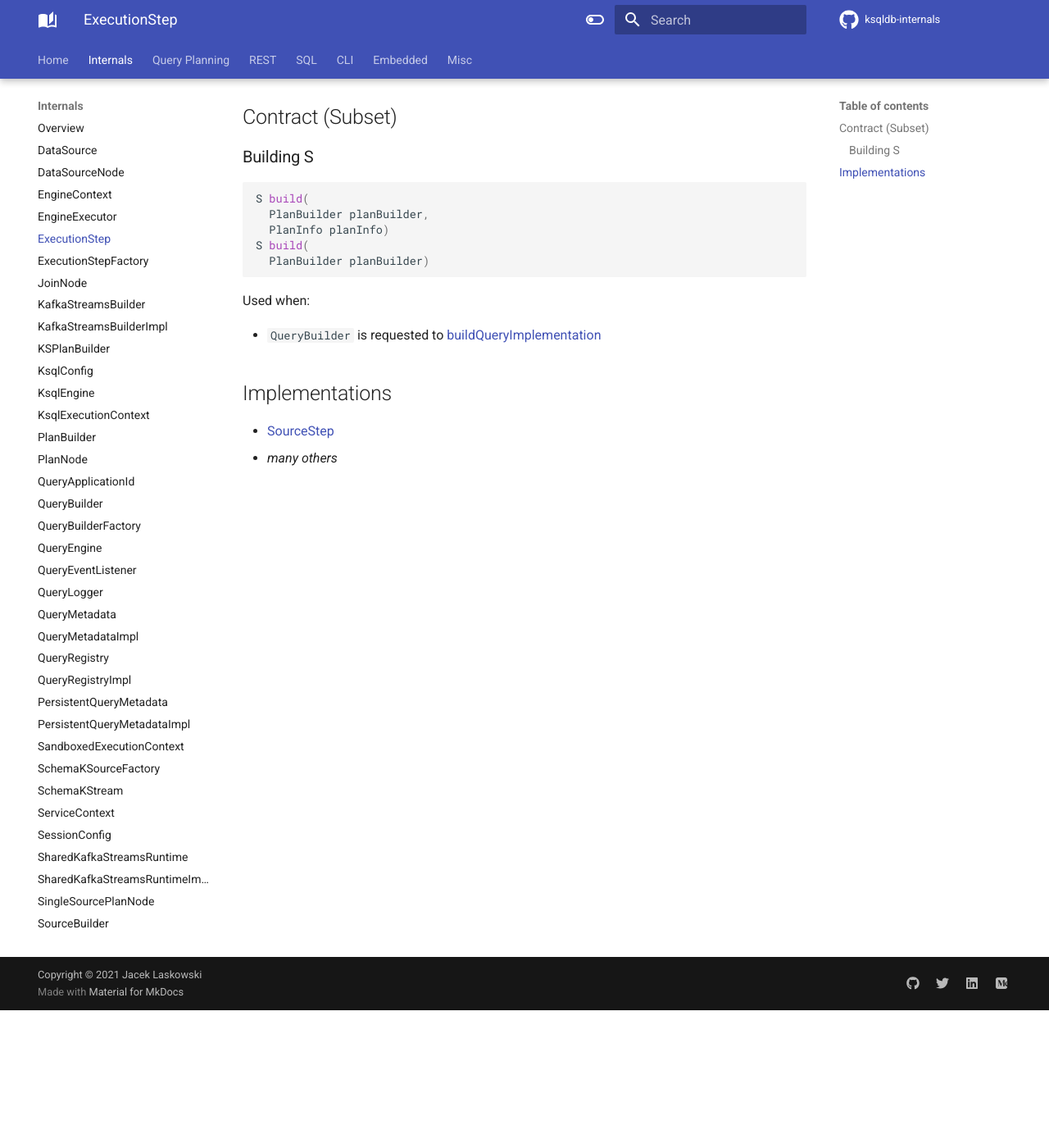
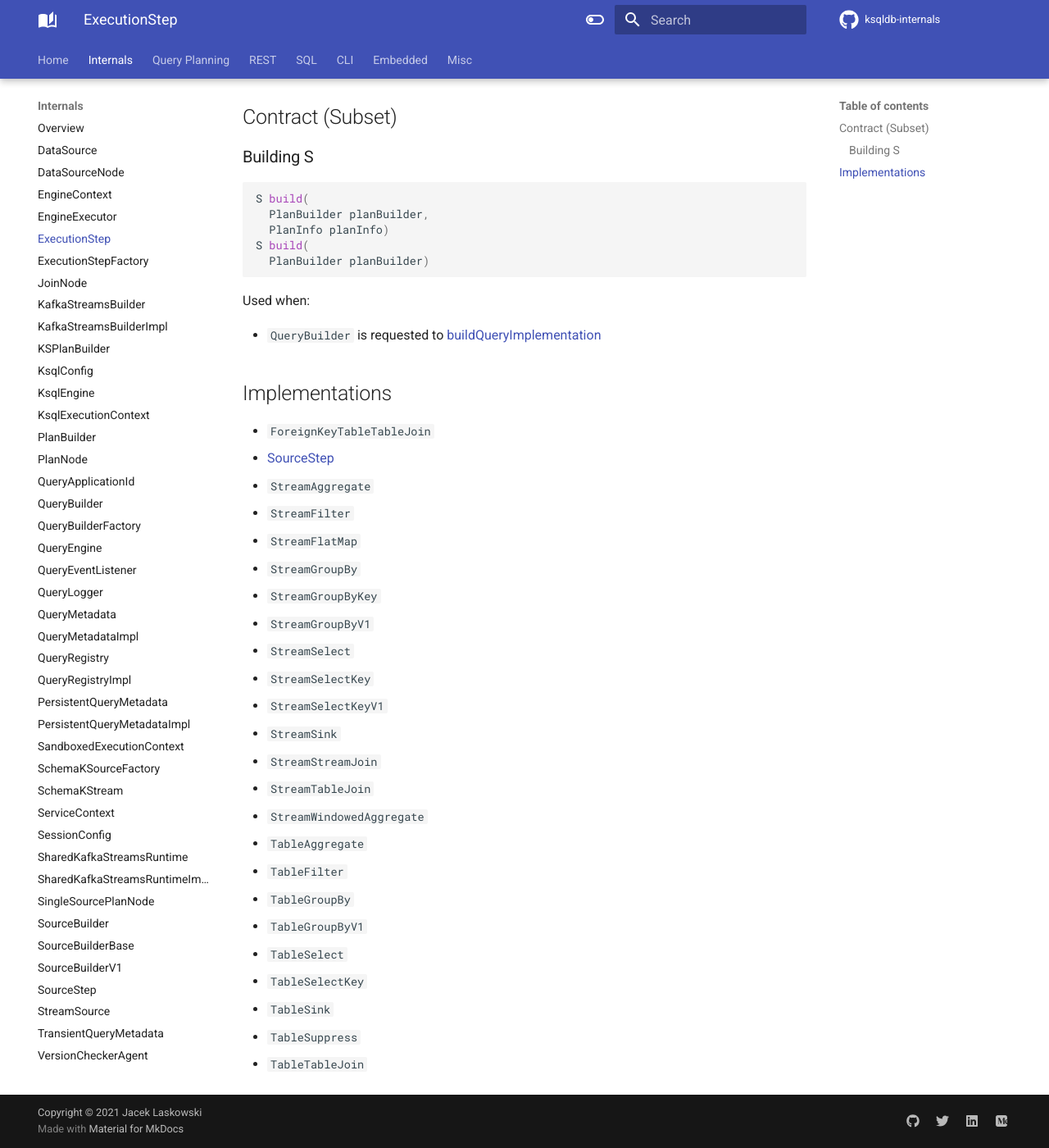
Before and after one commit to japila-books/ksqldb-internals, an MkDocs documentation site: the page built from docs/ExecutionStep.md, in a window 1280 px wide and 1400 px high, scrolled down 168 px. Shown: the whole window at 82% size. Built offline with MkDocs 1.6.1 and Material for MkDocs 9.7.7, drawn with Linux system fonts in a browser that asks for light colours; comment, search, counter and statistics services are not loaded.

Commit message:
SourceBuilderBase and up to QueryBuilder

```diff
--- a/docs/ExecutionStep.md
+++ b/docs/ExecutionStep.md
@@ -20,5 +20,27 @@ Used when:
 
 ## Implementations
 
+* `ForeignKeyTableTableJoin`
 * [SourceStep](SourceStep.md)
-* _many others_
+* `StreamAggregate`
+* `StreamFilter`
+* `StreamFlatMap`
+* `StreamGroupBy`
+* `StreamGroupByKey`
+* `StreamGroupByV1`
+* `StreamSelect`
+* `StreamSelectKey`
+* `StreamSelectKeyV1`
+* `StreamSink`
+* `StreamStreamJoin`
+* `StreamTableJoin`
+* `StreamWindowedAggregate`
+* `TableAggregate`
+* `TableFilter`
+* `TableGroupBy`
+* `TableGroupByV1`
+* `TableSelect`
+* `TableSelectKey`
+* `TableSink`
+* `TableSuppress`
+* `TableTableJoin`
```
Also changed, not shown: docs/AstBuilder_Visitor.md (+1 -1 lines), docs/KSPlanBuilder.md (+16 -1 lines), docs/PlanBuilder.md (+19 -1 lines), docs/QueryBuilder.md (+5 -2 lines), docs/SourceBuilderBase.md (+43 -1 lines).
